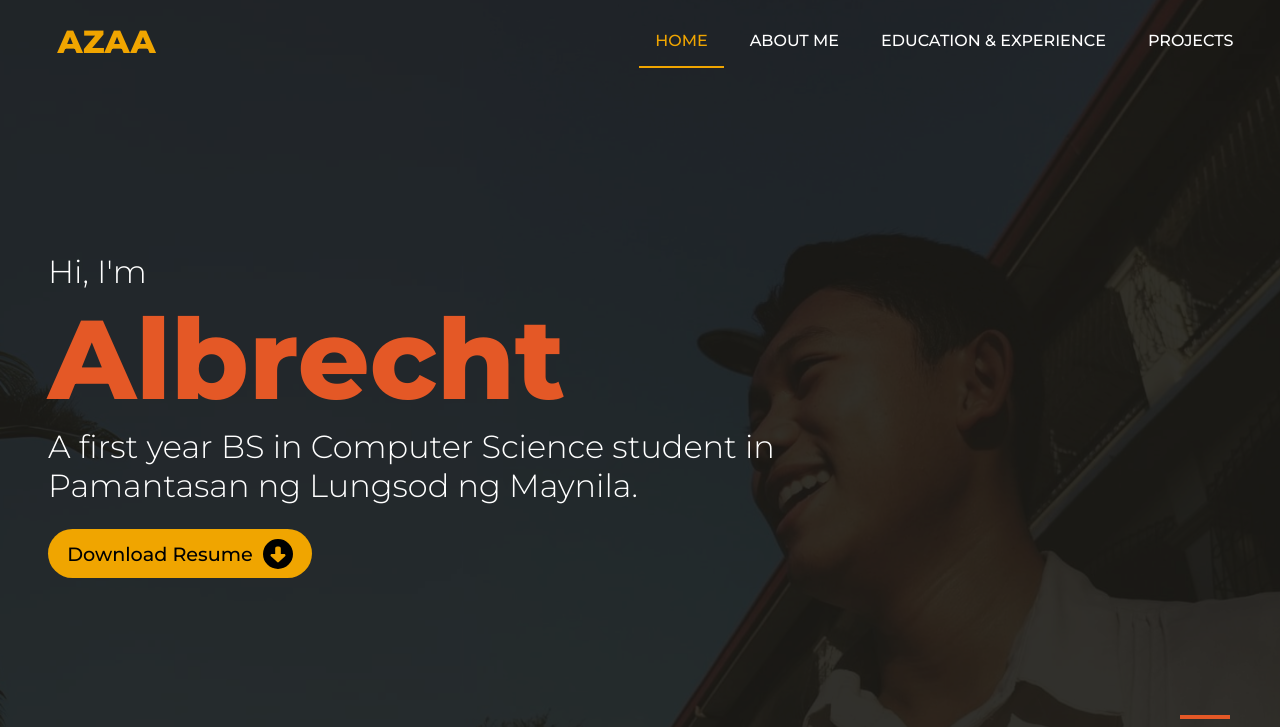
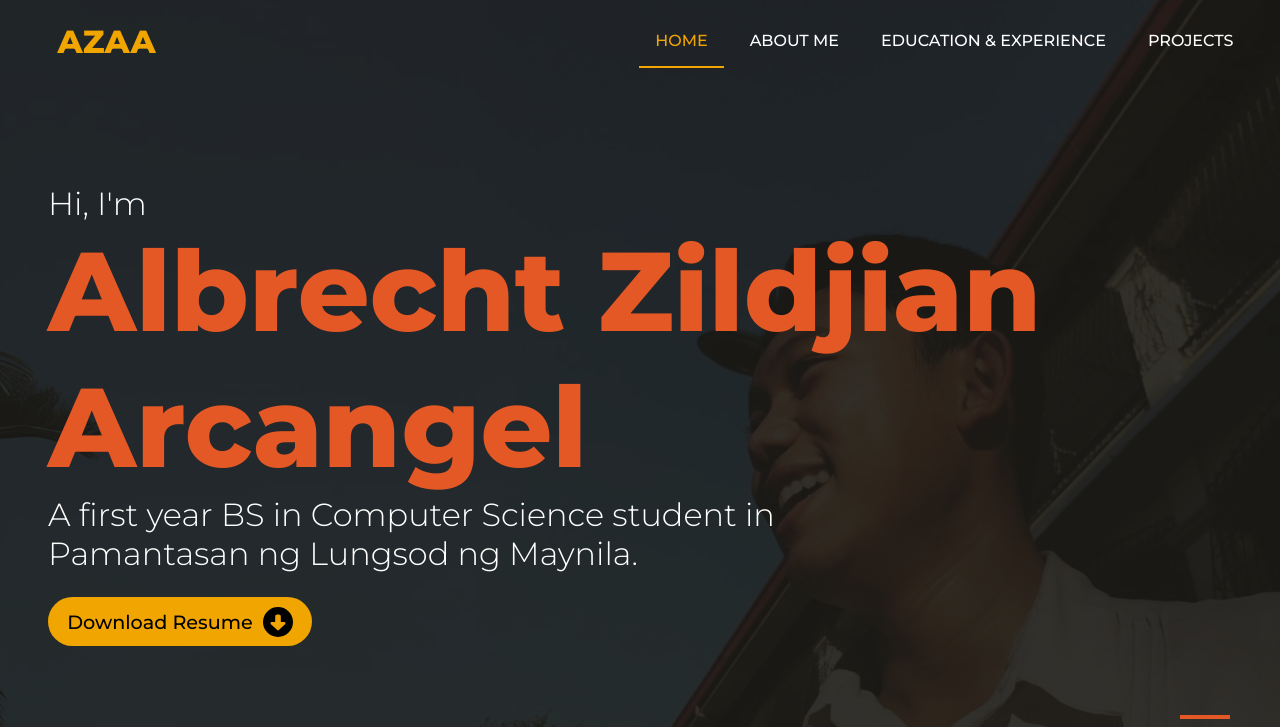
Before and after one commit to JiArcangel0916/ICC-final-web, a plain HTML site: page index.html in a window 1280 px wide. Shown: the top 727 px of the page. Drawn offline with Linux system fonts and the light colour scheme.

Commit message:
testing changes

```diff
--- a/index.html
+++ b/index.html
@@ -37,7 +37,7 @@
 
         <div class="text">
             <p>Hi, I'm</p>
-            <h1>Albrecht</h1>
+            <h1>Albrecht Zildjian Arcangel</h1>
             <p class="desc">A first year BS in Computer Science student in Pamantasan ng Lungsod ng Maynila.</p>
             <a href="ArcangelResume.pdf" download="ArcangelResume" id="myResume"><button class="resume">Download Resume<svg xmlns="http://www.w3.org/2000/svg" height="16" width="16" viewBox="0 0 512 512"><path d="M256 0a256 256 0 1 0 0 512A256 256 0 1 0 256 0zM376.9 294.6L269.8 394.5c-3.8 3.5-8.7 5.5-13.8 5.5s-10.1-2-13.8-5.5L135.1 294.6c-4.5-4.2-7.1-10.1-7.1-16.3c0-12.3 10-22.3 22.3-22.3l57.7 0 0-96c0-17.7 14.3-32 32-32l32 0c17.7 0 32 14.3 32 32l0 96 57.7 0c12.3 0 22.3 10 22.3 22.3c0 6.2-2.6 12.1-7.1 16.3z"/></svg></button></a>
         </div>
```
